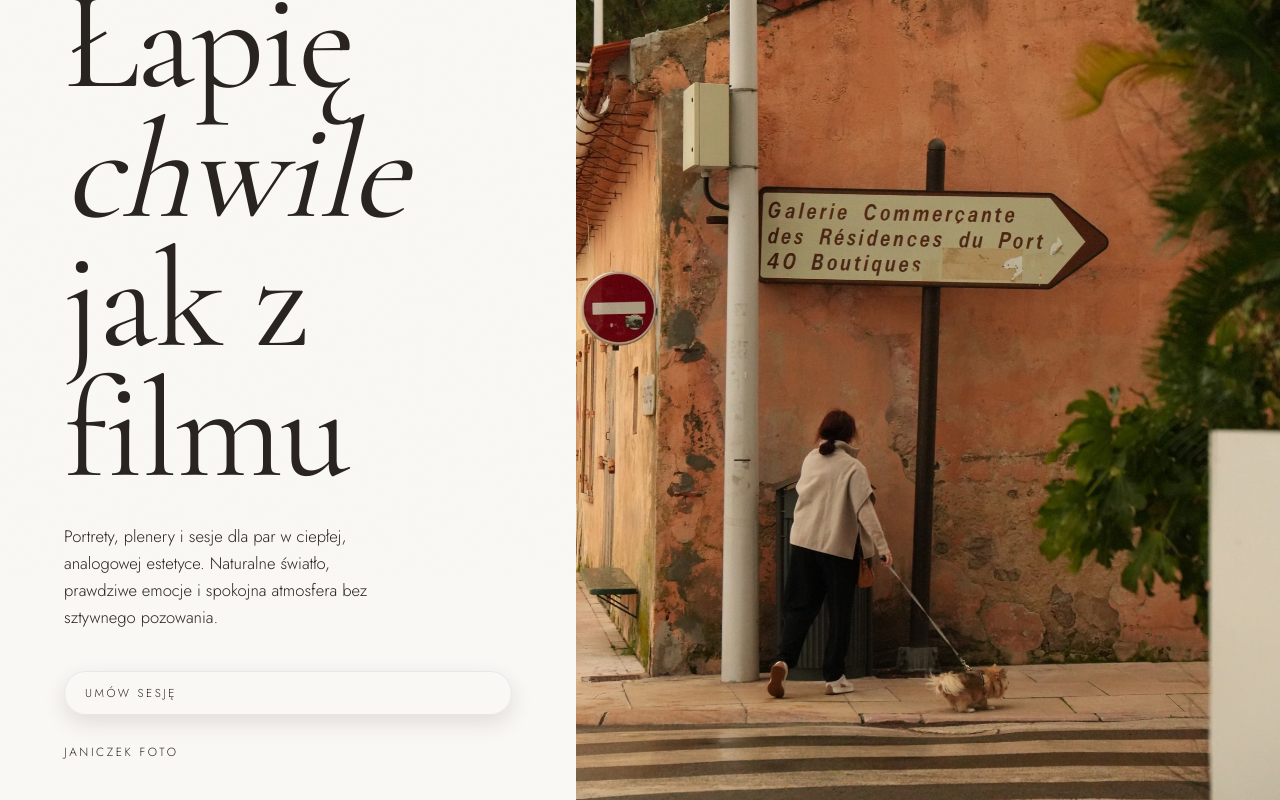
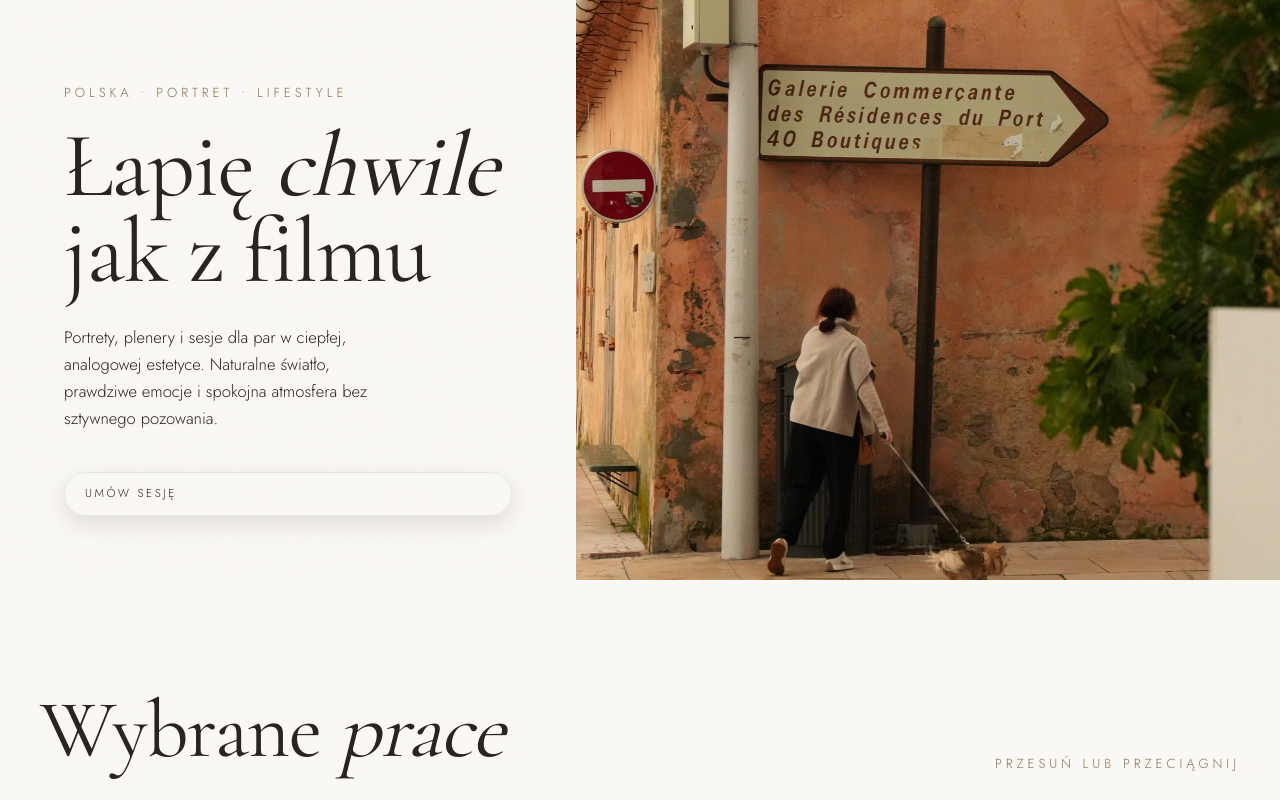
Before and after one commit to ByteUsser/Luk, a Next.js app: page / in a window 1280 px wide. Shown: the part 220-1020 px from the top of the page. Built offline with nearby package versions, Linux system fonts and the light colour scheme.

Commit message:
Tame hero headline scale and simplify CTA block

```diff
--- a/app/globals.css
+++ b/app/globals.css
@@ -93,8 +93,8 @@ a {
 
 .hero-title {
   font-family: var(--font-cormorant), serif;
-  font-size: clamp(3rem, 11vw, 10rem);
-  line-height: 0.92;
+  font-size: clamp(2.45rem, 7.2vw, 6.5rem);
+  line-height: 0.94;
   letter-spacing: -0.015em;
 }
 
--- a/components/Hero.tsx
+++ b/components/Hero.tsx
@@ -1,6 +1,5 @@
 import Image from "next/image";
 import { cloudinaryAsset } from "@/lib/cloudinary";
-import { SITE_CONFIG } from "@/lib/site-config";
 
 type HeroProps = {
   imagePublicId: string;
@@ -36,9 +35,6 @@ export function Hero({ imagePublicId }: HeroProps) {
           <span className="h-px w-10 bg-ink/60" />
         </a>
 
-        <p className="mt-7 text-[0.74rem] uppercase tracking-[0.22em] text-ink/70">
-          {SITE_CONFIG.name}
-        </p>
       </div>
 
       <div className="relative order-1 min-h-[60dvh] md:order-2 md:min-h-[100dvh]">
```
